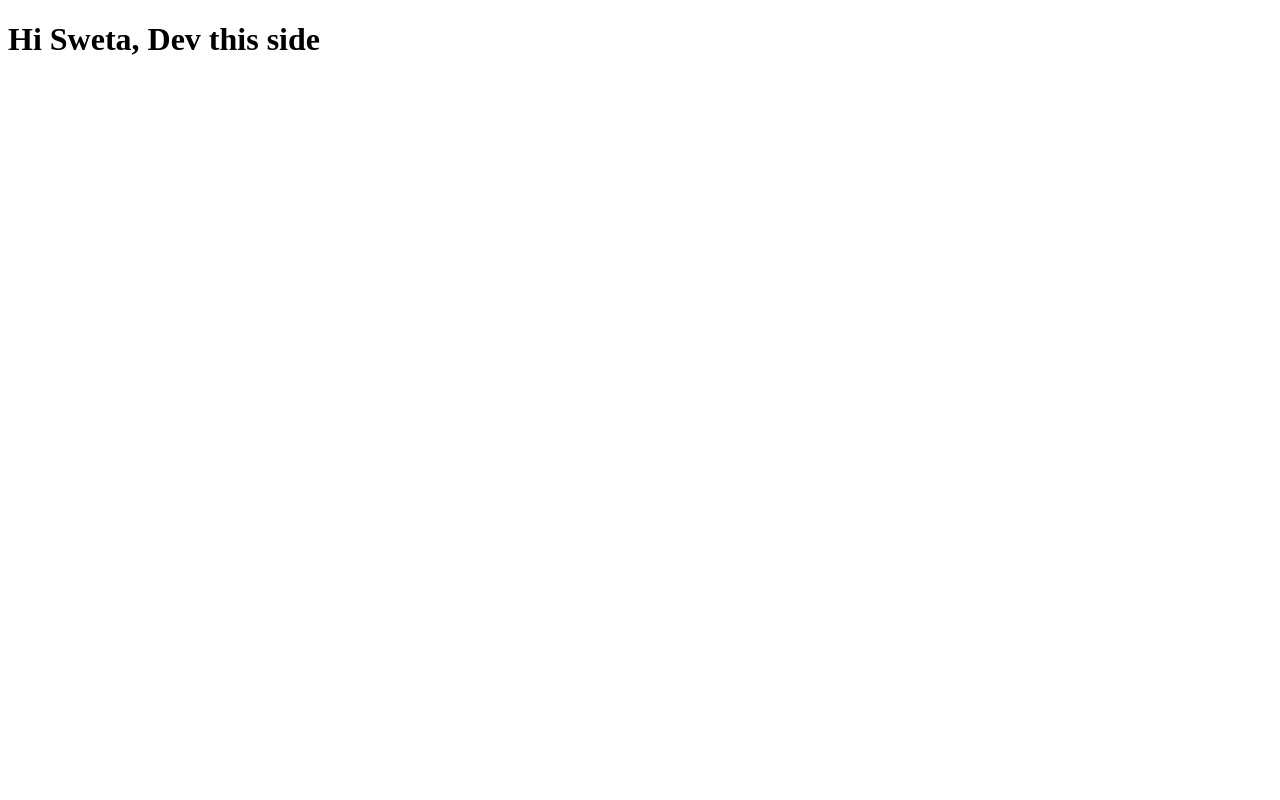
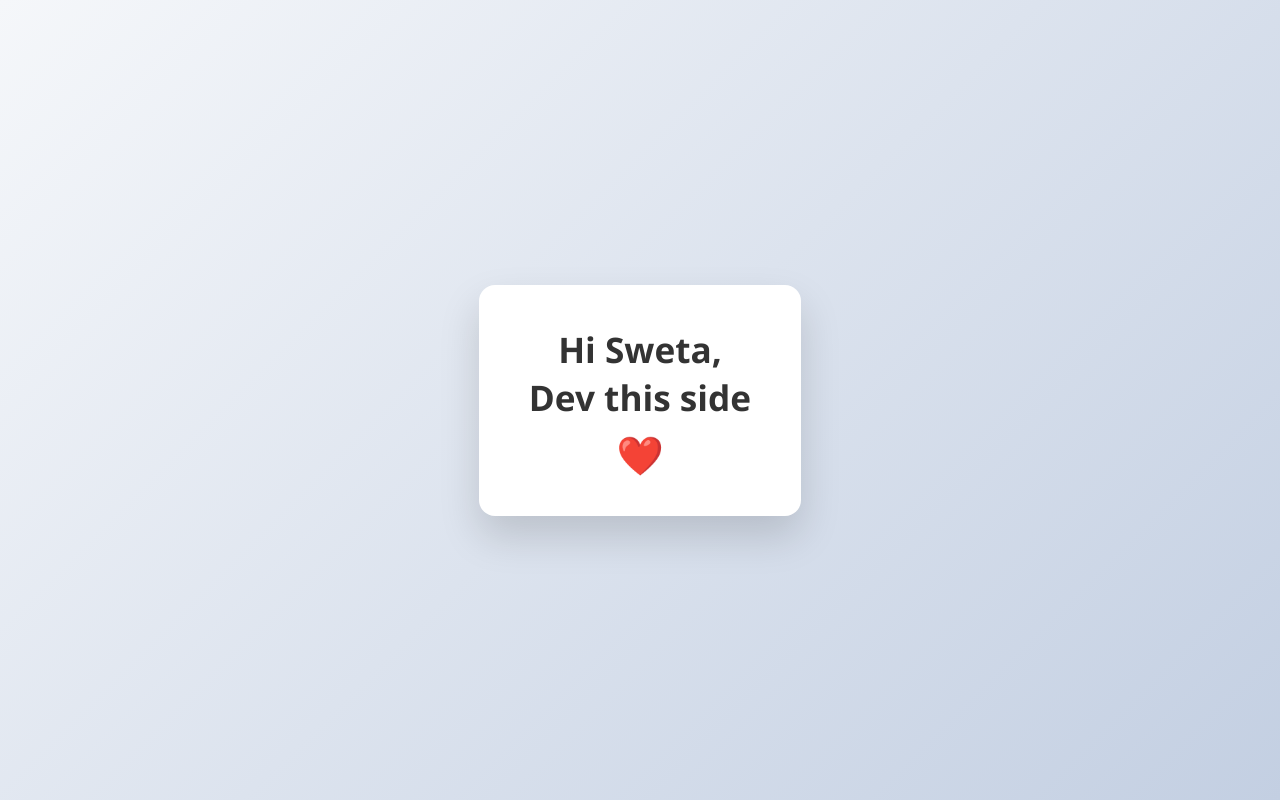
Before and after one commit to Devvatsaa/hey, a plain HTML site: page index.html in a window 1280 px wide. Drawn offline with Linux system fonts and the light colour scheme.

Commit message:
Update index.html

```diff
--- a/index.html
+++ b/index.html
@@ -1,9 +1,62 @@
 <!DOCTYPE html>
-<html>
+<html lang="en">
 <head>
+  <meta charset="UTF-8" />
   <title>Hello</title>
+  <style>
+    body {
+      margin: 0;
+      height: 100vh;
+      display: flex;
+      justify-content: center;
+      align-items: center;
+      background: linear-gradient(135deg, #f5f7fa, #c3cfe2);
+      font-family: "Segoe UI", Arial, sans-serif;
+    }
+
+    .card {
+      background: white;
+      padding: 40px 50px;
+      border-radius: 16px;
+      box-shadow: 0 20px 40px rgba(0, 0, 0, 0.15);
+      text-align: center;
+      animation: fadeIn 1.2s ease;
+    }
+
+    h1 {
+      margin: 0;
+      font-size: 2.2rem;
+      color: #333;
+    }
+
+    .heart {
+      font-size: 2rem;
+      margin-top: 12px;
+      animation: pulse 1.5s infinite;
+    }
+
+    @keyframes fadeIn {
+      from {
+        opacity: 0;
+        transform: translateY(20px);
+      }
+      to {
+        opacity: 1;
+        transform: translateY(0);
+      }
+    }
+
+    @keyframes pulse {
+      0% { transform: scale(1); }
+      50% { transform: scale(1.2); }
+      100% { transform: scale(1); }
+    }
+  </style>
 </head>
 <body>
-  <h1>Hi Sweta, Dev this side</h1>
+  <div class="card">
+    <h1>Hi Sweta,<br>Dev this side</h1>
+    <div class="heart">❤️</div>
+  </div>
 </body>
 </html>
```
